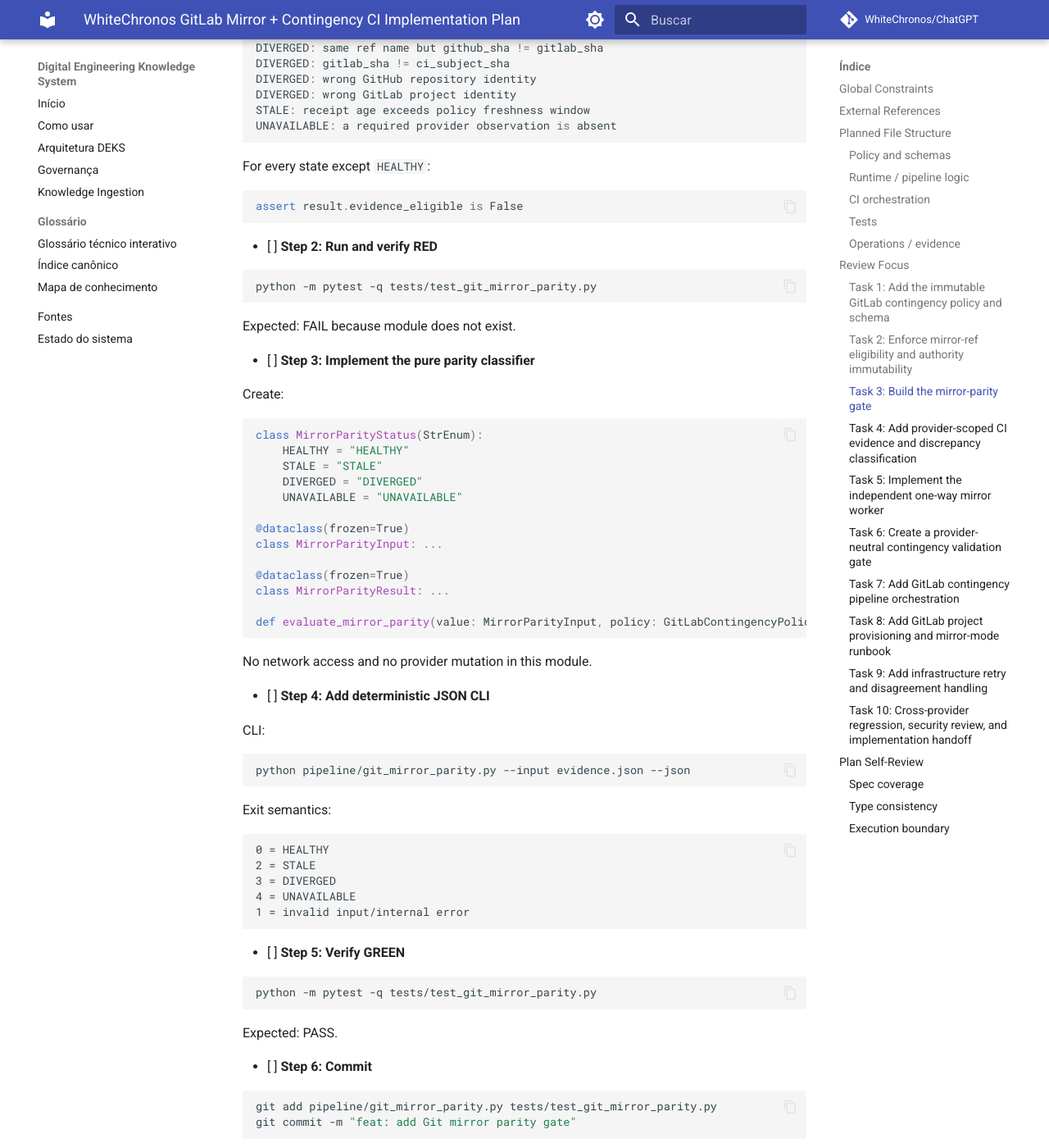
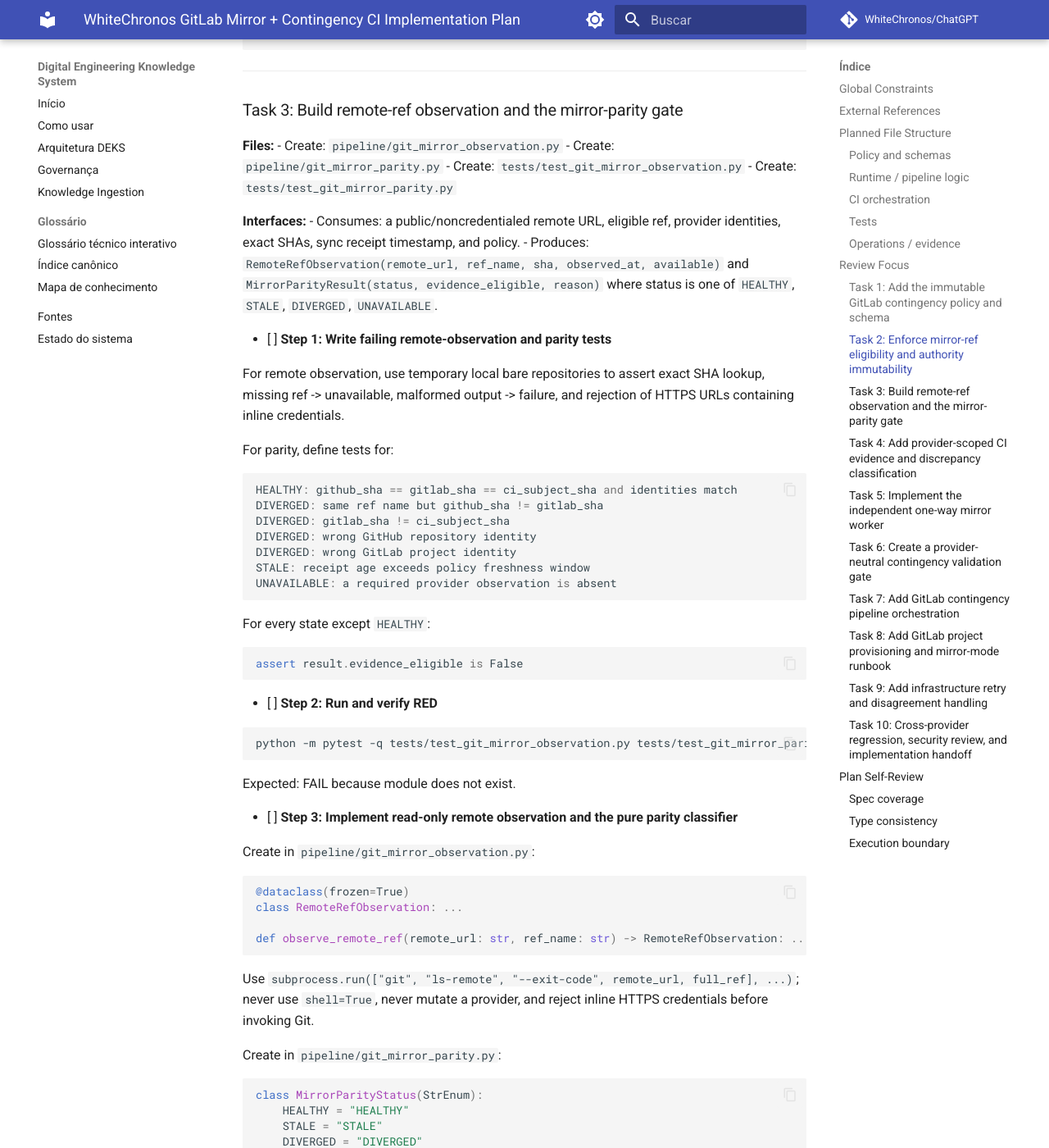
Before and after one commit to WhiteChronos/ChatGPT, an MkDocs documentation site: the page built from docs/superpowers/plans/2026-10-05-whitechronos-gitlab-contingency-ci.md, in a window 1280 px wide and 1400 px high, scrolled down 7327 px. Shown: the whole window at 82% size. Built offline with MkDocs 1.6.1 and Material for MkDocs 9.7.7, drawn with Linux system fonts in a browser that asks for light colours; comment, search, counter and statistics services are not loaded; some of the changed text lies outside the part shown.

Commit message:
docs: harden GitLab contingency implementation plan

````diff
--- a/docs/superpowers/plans/2026-10-05-whitechronos-gitlab-contingency-ci.md
+++ b/docs/superpowers/plans/2026-10-05-whitechronos-gitlab-contingency-ci.md
@@ -29,6 +29,8 @@
 - GitLab-native pull mirroring / external-repository CI is feature-gated by GitLab tier/instance configuration. Execution SHALL probe availability; if unavailable, use the neutral-worker transport defined in this plan rather than weakening the architecture.
 - The neutral-worker transport SHALL NOT run inside GitHub Actions as its sole execution environment.
 - Existing GitHub required checks remain required. GitLab evidence does not satisfy or replace them in this version.
+- Mirror evidence freshness window is exactly **3600 seconds**.
+- Accepted evidence clock skew is at most **300 seconds** into the future.
 - Existing PRs #64, #65, and #66 are separate authority domains. If any are integrated before this plan executes, preserve their resulting security controls and re-run the preflight diff before Task 1.
 - No merge of this plan or its future implementation is implied by plan approval.
 
@@ -50,6 +52,7 @@
 ### Runtime / pipeline logic
 
 - Create `pipeline/gitlab_contingency_policy.py` — load/validate policy and classify refs.
+- Create `pipeline/git_mirror_observation.py` — read-only remote-ref observation via `git ls-remote`; no provider mutation and no inline credentials.
 - Create `pipeline/git_mirror_parity.py` — pure parity classifier for source SHA, mirror SHA, CI subject SHA, receipt freshness, and provider identity.
 - Create `pipeline/ci_provider_evidence.py` — normalize and validate GitHub/GitLab/local evidence without inferring authority.
 - Create `pipeline/contingency_ci_gate.py` — provider-neutral aggregate gate that invokes canonical repository validators and emits deterministic result metadata.
@@ -64,6 +67,7 @@
 ### Tests
 
 - Create `tests/test_gitlab_contingency_policy.py`.
+- Create `tests/test_git_mirror_observation.py`.
 - Create `tests/test_git_mirror_parity.py`.
 - Create `tests/test_ci_provider_evidence.py`.
 - Create `tests/test_contingency_ci_gate.py`.
@@ -109,6 +113,10 @@
 assert policy["gitlab_deploy_authority"] is False
 assert policy["source_repository"] == "WhiteChronos/ChatGPT"
 assert policy["evidence_requires_exact_sha"] is True
+assert policy["mirror_freshness_seconds"] == 3600
+assert policy["max_clock_skew_seconds"] == 300
+assert policy["gitlab_project_id"] is None
+assert policy["gitlab_project_path"] is None
 assert policy["mirror_divergence_behavior"] == "FAIL_CLOSED"
 assert policy["provider_disagreement_behavior"] == "BLOCK_FOR_INVESTIGATION"
 ```
@@ -134,6 +142,9 @@
 - `active_failover`, `gitlab_merge_authority`, and `gitlab_deploy_authority` constrained to `false`;
 - mirror direction constrained to `github_to_gitlab`;
 - source repository constrained to `WhiteChronos/ChatGPT`;
+- nullable non-secret `gitlab_project_id` and `gitlab_project_path` fields that start as `null` and become mandatory after provisioning;
+- `mirror_freshness_seconds` constrained to `3600`;
+- `max_clock_skew_seconds` constrained to `300`;
 - no fields named `token`, `password`, `secret`, or `credential`.
 
 Policy shall define a bounded infrastructure retry limit of **2** attempts for only:
@@ -249,19 +260,23 @@
 
 ---
 
-### Task 3: Build the mirror-parity gate
+### Task 3: Build remote-ref observation and the mirror-parity gate
 
 **Files:**
+- Create: `pipeline/git_mirror_observation.py`
 - Create: `pipeline/git_mirror_parity.py`
+- Create: `tests/test_git_mirror_observation.py`
 - Create: `tests/test_git_mirror_parity.py`
 
 **Interfaces:**
-- Consumes: provider identities, exact SHAs, sync receipt timestamp, and policy.
-- Produces: `MirrorParityResult(status, evidence_eligible, reason)` where status is one of `HEALTHY`, `STALE`, `DIVERGED`, `UNAVAILABLE`.
+- Consumes: a public/noncredentialed remote URL, eligible ref, provider identities, exact SHAs, sync receipt timestamp, and policy.
+- Produces: `RemoteRefObservation(remote_url, ref_name, sha, observed_at, available)` and `MirrorParityResult(status, evidence_eligible, reason)` where status is one of `HEALTHY`, `STALE`, `DIVERGED`, `UNAVAILABLE`.
 
-- [ ] **Step 1: Write failing parity tests**
+- [ ] **Step 1: Write failing remote-observation and parity tests**
 
-Define tests for:
+For remote observation, use temporary local bare repositories to assert exact SHA lookup, missing ref -> unavailable, malformed output -> failure, and rejection of HTTPS URLs containing inline credentials.
+
+For parity, define tests for:
 
 ```python
 HEALTHY: github_sha == gitlab_sha == ci_subject_sha and identities match
@@ -282,14 +297,25 @@
 - [ ] **Step 2: Run and verify RED**
 
 ```bash
-python -m pytest -q tests/test_git_mirror_parity.py
+python -m pytest -q tests/test_git_mirror_observation.py tests/test_git_mirror_parity.py
 ```
 
 Expected: FAIL because module does not exist.
 
-- [ ] **Step 3: Implement the pure parity classifier**
+- [ ] **Step 3: Implement read-only remote observation and the pure parity classifier**
 
-Create:
+Create in `pipeline/git_mirror_observation.py`:
+
+```python
+@dataclass(frozen=True)
+class RemoteRefObservation: ...
+
+def observe_remote_ref(remote_url: str, ref_name: str) -> RemoteRefObservation: ...
+```
+
+Use `subprocess.run(["git", "ls-remote", "--exit-code", remote_url, full_ref], ...)`; never use `shell=True`, never mutate a provider, and reject inline HTTPS credentials before invoking Git.
+
+Create in `pipeline/git_mirror_parity.py`:
 
 ```python
 class MirrorParityStatus(StrEnum):
@@ -311,7 +337,13 @@
 
 - [ ] **Step 4: Add deterministic JSON CLI**
 
-CLI:
+Observation CLI:
+
+```bash
+python pipeline/git_mirror_observation.py --remote-url https://github.com/WhiteChronos/ChatGPT.git --ref main --json
+```
+
+Parity CLI:
 
 ```bash
 python pipeline/git_mirror_parity.py --input evidence.json --json
@@ -330,7 +362,7 @@
 - [ ] **Step 5: Verify GREEN**
 
 ```bash
-python -m pytest -q tests/test_git_mirror_parity.py
+python -m pytest -q tests/test_git_mirror_observation.py tests/test_git_mirror_parity.py
 ```
 
 Expected: PASS.
@@ -338,7 +370,7 @@
 - [ ] **Step 6: Commit**
 
 ```bash
-git add pipeline/git_mirror_parity.py tests/test_git_mirror_parity.py
+git add pipeline/git_mirror_observation.py pipeline/git_mirror_parity.py tests/test_git_mirror_observation.py tests/test_git_mirror_parity.py
 git commit -m "feat: add Git mirror parity gate"
 ```
 
@@ -414,7 +446,7 @@
 def compare_provider_evidence(github: CIProviderEvidence | None, gitlab: CIProviderEvidence | None) -> EvidenceComparison: ...
 ```
 
-Reject unknown provider names, malformed SHAs, future timestamps beyond bounded clock skew, parity-ineligible GitLab records, and mismatched subjects.
+Reject unknown provider names, malformed SHAs, timestamps more than **300 seconds** into the future, parity-ineligible GitLab records, and mismatched subjects.
 
 - [ ] **Step 4: Add JSON schema validation tests**
 
@@ -626,10 +658,11 @@
 - contains no `environment:` deployment target;
 - contains no merge command;
 - contains no force push;
+- calls `pipeline/git_mirror_observation.py` to observe the authoritative GitHub ref;
 - calls `pipeline/git_mirror_parity.py`;
 - calls `pipeline/contingency_ci_gate.py`;
 - emits `ci-provider-evidence.json`;
-- uses protected CI variables only by name, never literal secret values;
+- references only approved CI variable names and never literal secret values; protected/masked configuration is verified operationally in Task 8;
 - pins every container image by digest using `@sha256:`.
 
 - [ ] **Step 2: Run and verify RED**
@@ -663,7 +696,9 @@
 evidence
 ```
 
-`python-governance` and `broker` require successful `mirror-parity`.
+`mirror-parity` first observes `https://github.com/WhiteChronos/ChatGPT.git` for the current mirrored ref, then compares that observed SHA with `$CI_COMMIT_SHA` and the configured project identity. If GitHub itself is unavailable, observation returns `UNAVAILABLE`; validation jobs may still run for diagnostic value but resulting GitLab evidence is ineligible for normal cross-provider corroboration.
+
+`python-governance` and `broker` require successful `mirror-parity` for eligible contingency evidence. A separate diagnostic-only path may run after `UNAVAILABLE` but must serialize `CONTINGENCY_EVIDENCE_ONLY` / ineligible status rather than `CORROBORATED`.
 
 `contingency-evidence` runs after validation and serializes provider-scoped evidence. A failed parity job prevents evidence eligibility.
 
@@ -717,7 +752,10 @@
 external-repository CI feature available? yes/no
 GitHub source repository reachable
 no existing WhiteChronos mirror with conflicting identity
+current connector/runtime has a project-creation action? yes/no
 ```
+
+If no project-creation action exists in the connected GitLab tooling, provisioning is an explicit human/operator GitLab UI/CLI/API step under the same separate execution authorization; do not fabricate a connector mutation.
 
 - [ ] **Step 2: Define exact project security posture**
 
@@ -980,6 +1018,7 @@
 ### Type consistency
 
 - `GitLabContingencyPolicy` originates in Task 1 and is consumed by Tasks 2, 3, 9.
+- `RemoteRefObservation` originates in Task 3 and is consumed by the GitLab parity job in Task 7.
 - `RefDecision` originates in Task 2 and is consumed by Task 5.
 - `MirrorParityResult` originates in Task 3 and is consumed by Tasks 4 and 7.
 - `CIProviderEvidence` / `EvidenceComparison` originate in Task 4 and are extended in Task 9.
````
